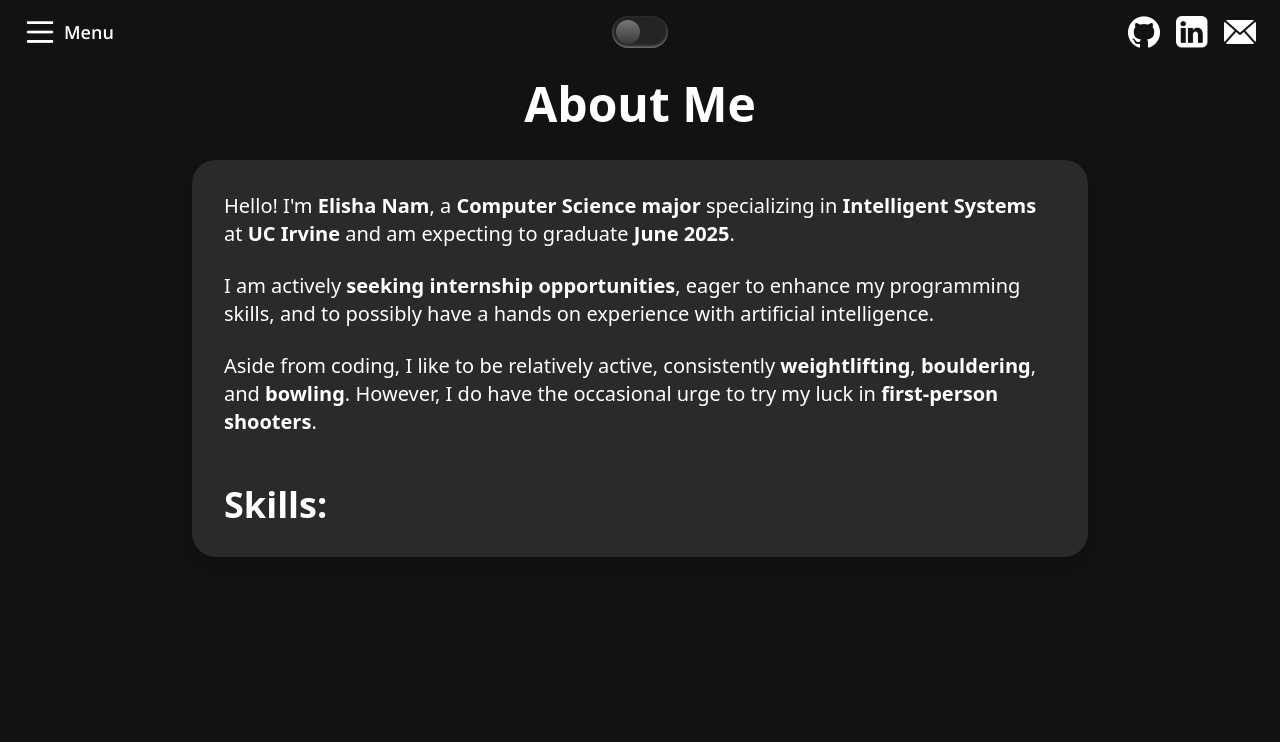
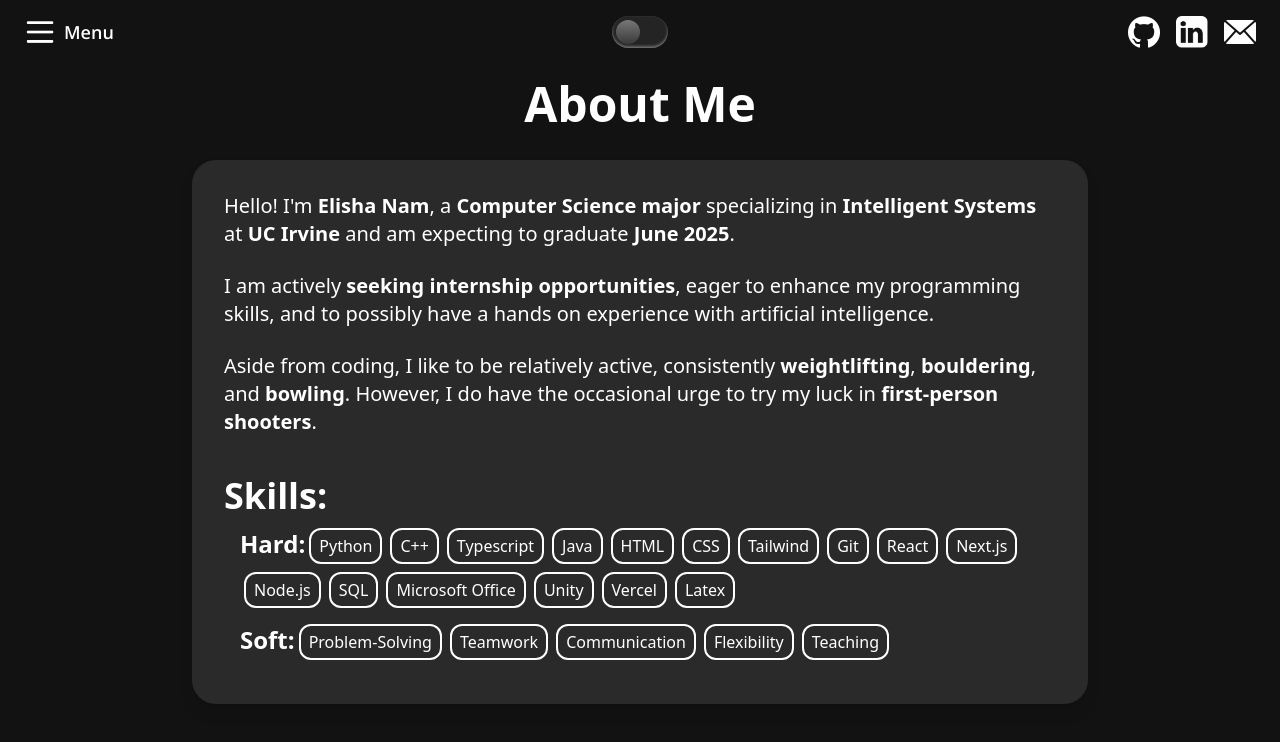
Before and after one commit to ENamja/personal-website, a Next.js app: page /about in a window 1280 px wide. Shown: the top 742 px of the page. Built offline with nearby package versions, Linux system fonts and the light colour scheme.

Commit message:
Added skills

```diff
--- a/app/about/Skills.tsx
+++ b/app/about/Skills.tsx
@@ -5,11 +5,70 @@ import { ThemeContext } from "@/app/Contexts";
 
 function Skills() {
   const theme = useContext(ThemeContext);
+  const hard = [
+    "Python",
+    "C++",
+    "Typescript",
+    "Java",
+    "HTML",
+    "CSS",
+    "Tailwind",
+    "Git",
+    "React",
+    "Next.js",
+    "Node.js",
+    "SQL",
+    "Microsoft Office",
+    "Unity",
+    "Vercel",
+    "Latex",
+  ];
+  const soft = [
+    "Problem-Solving",
+    "Teamwork",
+    "Communication",
+    "Flexibility",
+    "Teaching",
+  ];
 
   return (
-    <div className="text-left mt-10">
-      <span className="text-4xl font-bold">Skills:</span>
-      <p></p>
+    <div
+      className={
+        "transition-all duration-500 text-left mt-10" +
+        (theme === "dark"
+          ? " border-white text-white"
+          : " border-black text-black")
+      }
+    >
+      <div className="text-4xl font-bold">Skills:</div>
+      <div className="px-4 py-1 text-2xl border-inherit">
+        <div className="flex flex-row flex-wrap border-inherit my-2">
+          Hard:
+          {hard.map((skill) => {
+            return (
+              <div
+                key={skill}
+                className="mx-1 mb-2 font-normal text-base rounded-xl border-2 px-2 py-1 border-inherit"
+              >
+                {skill}
+              </div>
+            );
+          })}
+        </div>
+        <div className="flex flex-row flex-wrap border-inherit">
+          Soft:
+          {soft.map((skill) => {
+            return (
+              <div
+                key={skill}
+                className="mx-1 mb-2 font-normal text-base rounded-xl border-2 px-2 py-1 border-inherit"
+              >
+                {skill}
+              </div>
+            );
+          })}
+        </div>
+      </div>
     </div>
   );
 }
```
